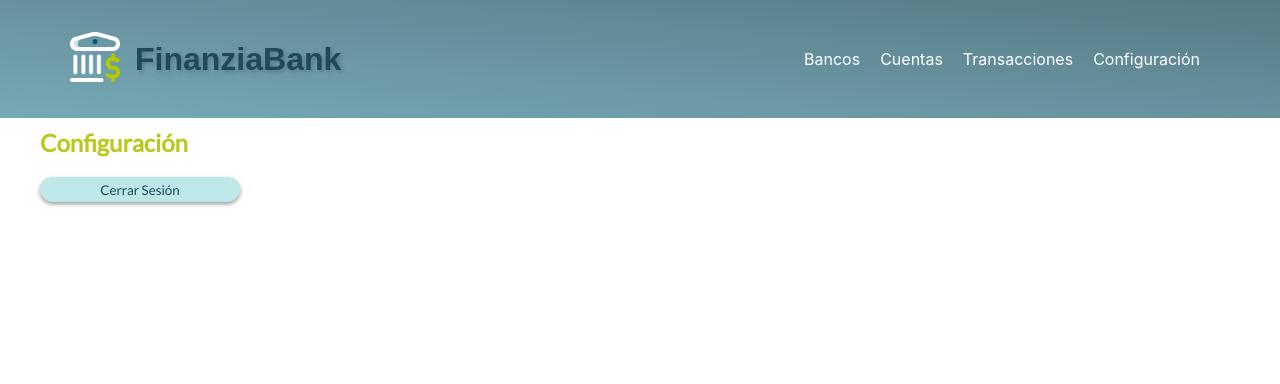
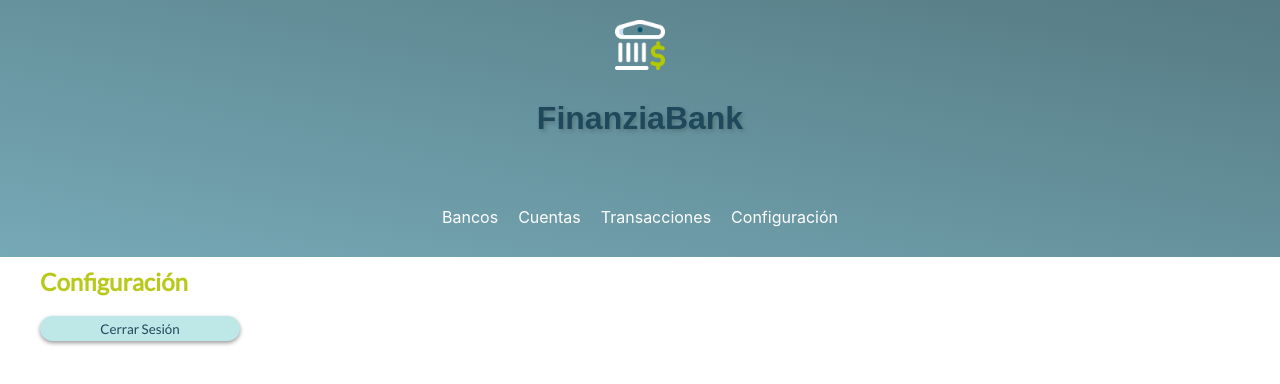
Before and after one commit to saorsu13/pruebaSantiago-aws, a React (Create React App) app: page /settings in a window 1280 px wide. Shown: the top 384 px of the page. Built offline with nearby package versions, Linux system fonts and the light colour scheme.

Commit message:
Cambios en header

```diff
--- a/src/styles/HeaderStyle.css
+++ b/src/styles/HeaderStyle.css
@@ -1,26 +1,26 @@
 .header {
     display: flex;
-    justify-content: space-between;
+    flex-direction: column;
     align-items: center;
     background-image: linear-gradient(to top right, #76a9b6, #567b84);
-    padding: 20px 70px;
+    padding: 20px;
+    text-align: center;
   }
+
   .logo {
     width: 50px;
     height: 50px;
     margin-bottom: 5px;
-    margin-right: 15px;
   }
+
   .nombre-banco {
     margin-bottom: 20px;
   }
+
   .header-left {
-    display: flex;
-    align-items: center;
+    margin-bottom: 20px;
   }
 
   .header-right {
-    display: flex;
-    align-items: center;
-    margin-left: auto;
+    margin-top: 20px;
   }
```
Lines whose indentation alone changed are shown as unchanged.
